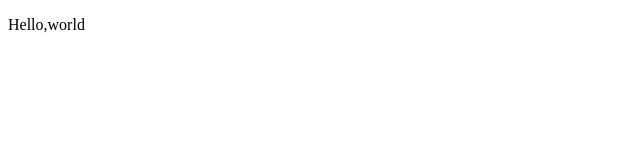
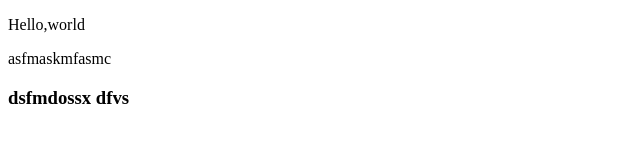
Before and after one commit to rustamdzumaliev209-ui/practice-Git, a plain HTML site: page commit/index.html in a window 1280 px wide. Shown: the whole page, without its empty margins (0-640 px from the left). Drawn offline with Linux system fonts and the light colour scheme.

Commit message:
commit new

```diff
--- a/commit/index.html
+++ b/commit/index.html
@@ -7,5 +7,8 @@
 </head>
 <body>
     <p>Hello,world</p>
+    <p>asfmaskmfasmc</p>
+    <h3>dsfmdossx dfvs
+    </h3>
 </body>
 </html>
```
